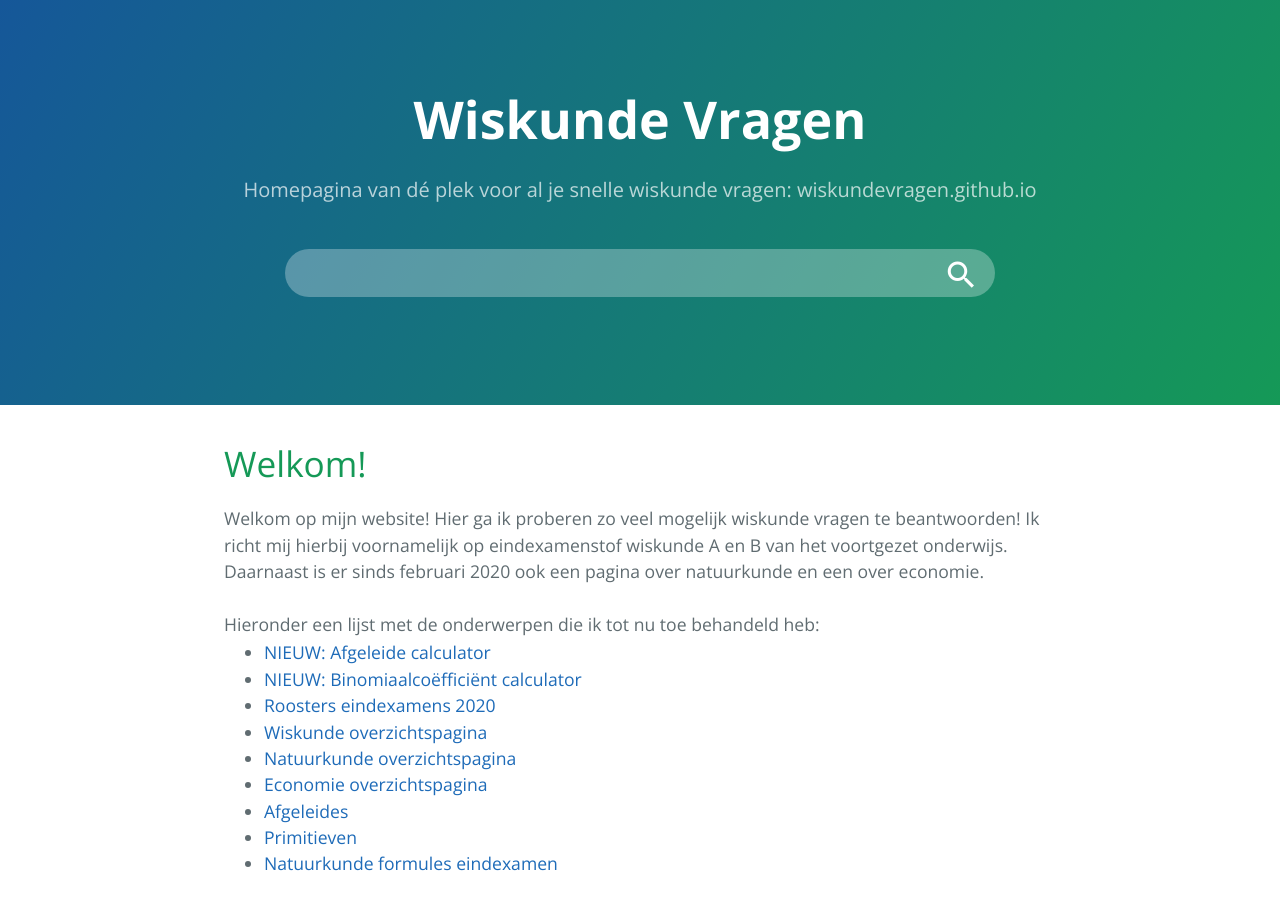
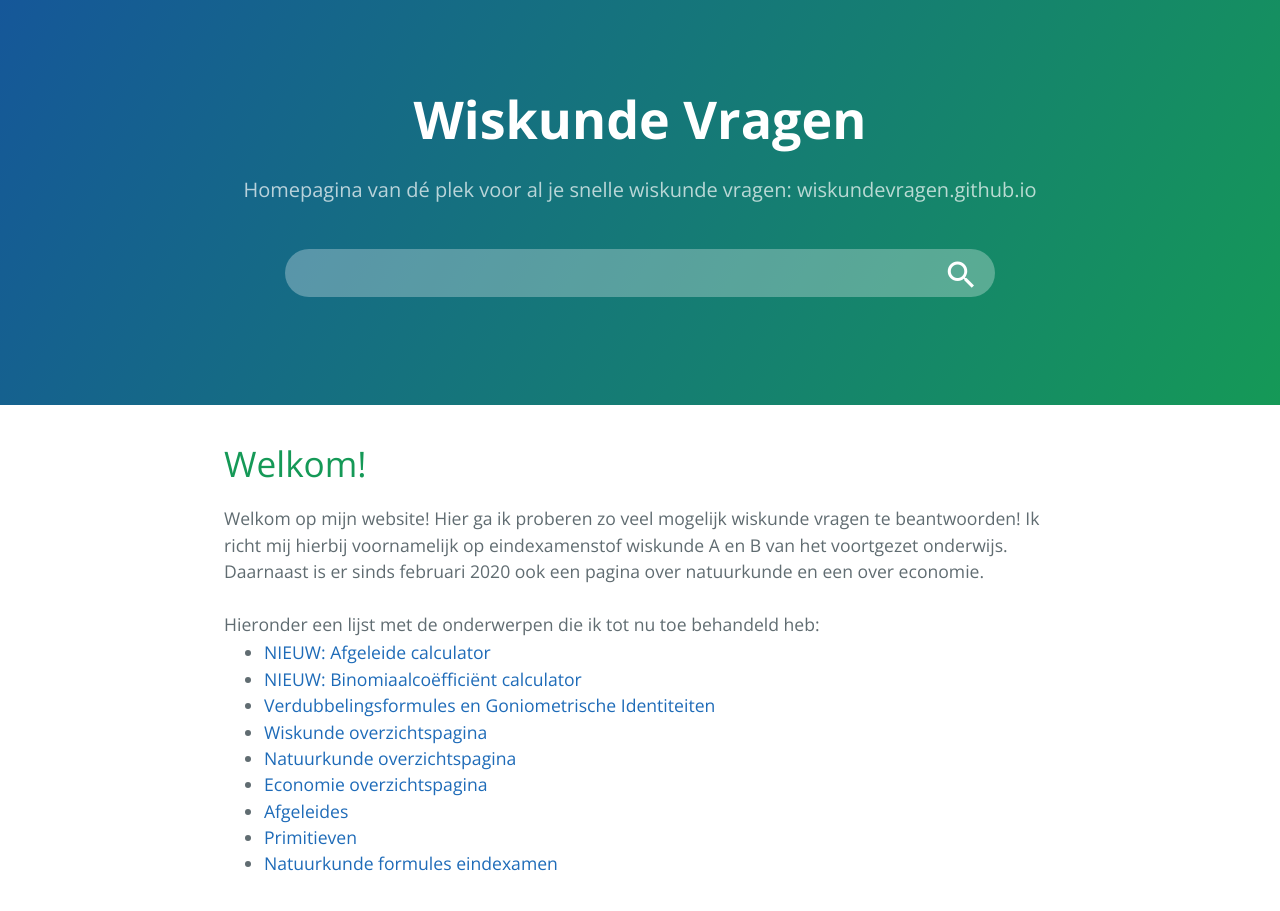
Before and after one commit to wiskundevragen/wiskundevragen.github.io, a Jekyll site: the page built from index.html, in a window 1280 px wide. Built offline with Jekyll 4.4.1, drawn with Linux system fonts in a browser that asks for light colours.

Commit message:
Update index.html

```diff
--- a/index.html
+++ b/index.html
@@ -14,7 +14,7 @@ Hieronder een lijst met de onderwerpen die ik tot nu toe behandeld heb:
 <ul>
 	<li><a href='afgeleides/afgeleide-calculator'>NIEUW: Afgeleide calculator</a></li>
 	<li><a href='binomiaal'>NIEUW: Binomiaalcoëfficiënt calculator</a></li>
-	<li><a href='examen'>Roosters eindexamens 2020</a></li>
+	<li><a href="gonio">Verdubbelingsformules en Goniometrische Identiteiten</a></li>
 	<li><a href='wiskunde'>Wiskunde overzichtspagina</a></li>
 	<li><a href='natuurkunde/'>Natuurkunde overzichtspagina</a></li>
 	<li><a href='economie/'>Economie overzichtspagina</a></li>
```
